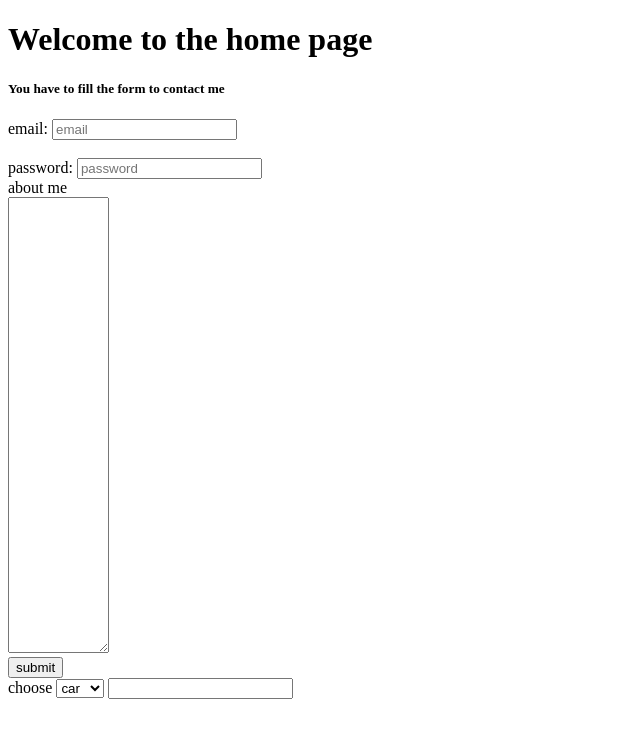
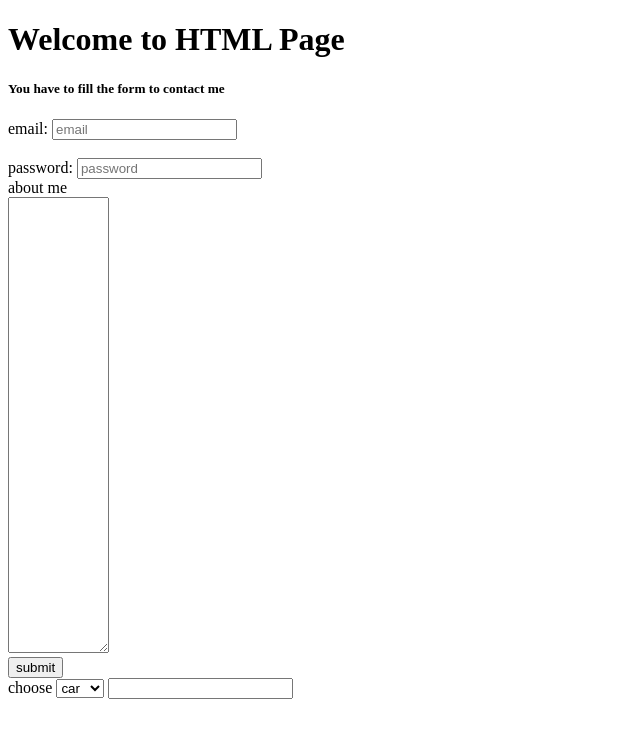
Before and after one commit to Saroj345/Testrepo, a plain HTML site: page index.html in a window 1280 px wide. Shown: the whole page, without its empty margins (0-640 px from the left). Drawn offline with Linux system fonts and the light colour scheme.

Commit message:
Update index.html

```diff
--- a/index.html
+++ b/index.html
@@ -8,7 +8,7 @@
 </head>
 
 <body>
-    <h1>Welcome to the home page </h1>
+    <h1>Welcome to HTML Page </h1>
     <h5>You have to fill the form to contact me</h5>
 
     <form>
```
